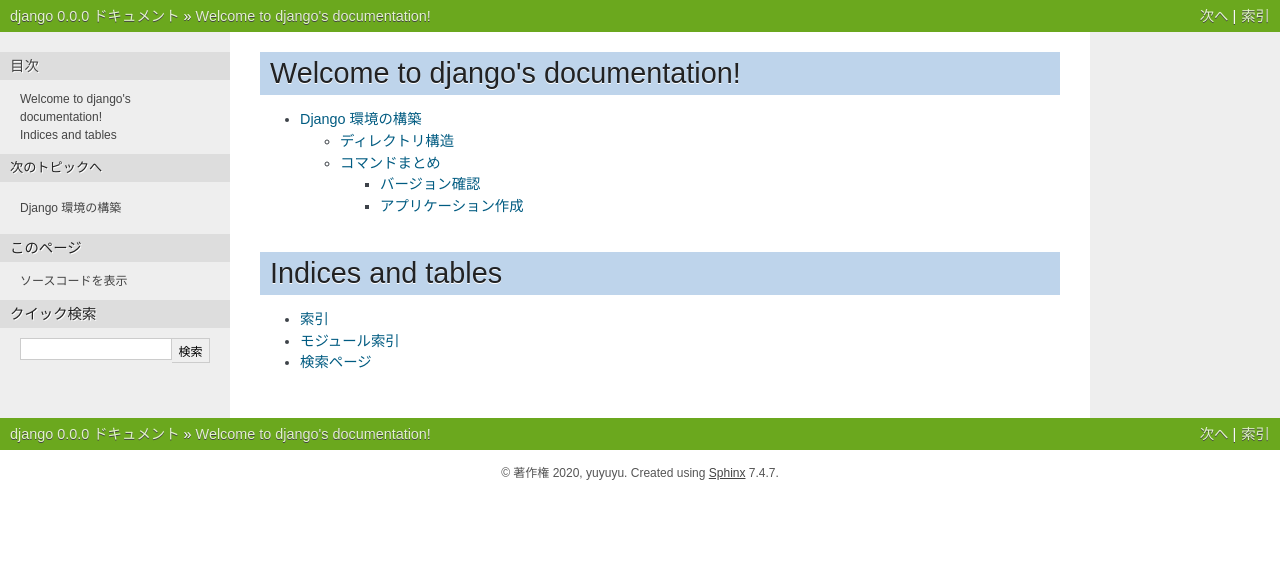
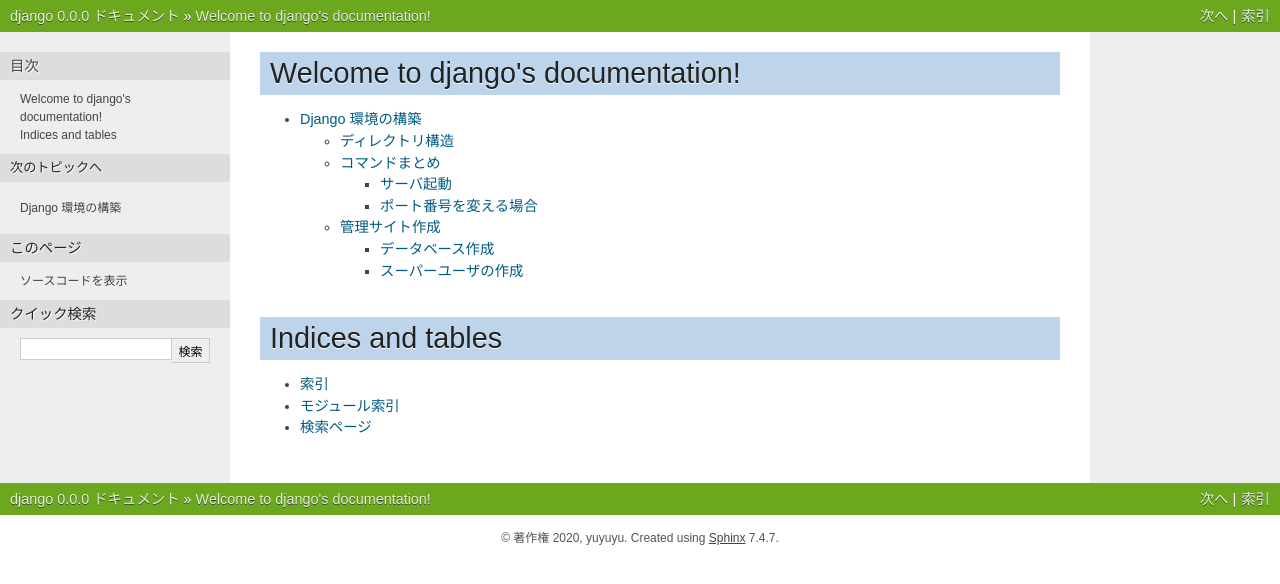
Before and after one commit to yuyuyu0706/sphinx, a Sphinx documentation site: the page built from django/source/index.rst, in a window 1280 px wide. Shown: the top 584 px of the page. Built offline with Sphinx 7.4.7, drawn with Linux system fonts in a browser that asks for light colours; pages that are not in the unit, such as notebooks, are missing from menus.

Commit message:
auto commit

```diff
--- a/django/source/work/page01.rst
+++ b/django/source/work/page01.rst
@@ -58,15 +58,41 @@ Django を導入する際の初期構築テンプレートを整備する
 コマンドまとめ
 ===================
 
-バージョン確認
---------------
+**バージョン確認**
+::
+    python -m django --version 2.2.12
+
+**アプリケーション作成**
+manage.py と同じディレクトリで作成したくない為、apps内で実行します。
+::
+    python ../manage.py startapp polls
+
+サーバ起動
+-------------
 ::
 
-    python -m django --version 2.2.12
+    python manage.py runserver
 
-アプリケーション作成
--------------------
-manage.py と同じディレクトリで作成したくない為、apps内で実行します。
+
+ポート番号を変える場合
+---------------------
 ::
 
-    python ../manage.py startapp polls
+    python manage.py runserver 8080
+
+
+管理サイト作成
+===================
+settings.py の INSTALL_APPS で定義している機能。必要なければ実施しなくても良い。
+
+データベース作成
+------------------
+::
+
+    python manage.py migrate
+
+スーパーユーザの作成
+-------------------
+::
+
+    python manage.py createsuperuser
```
